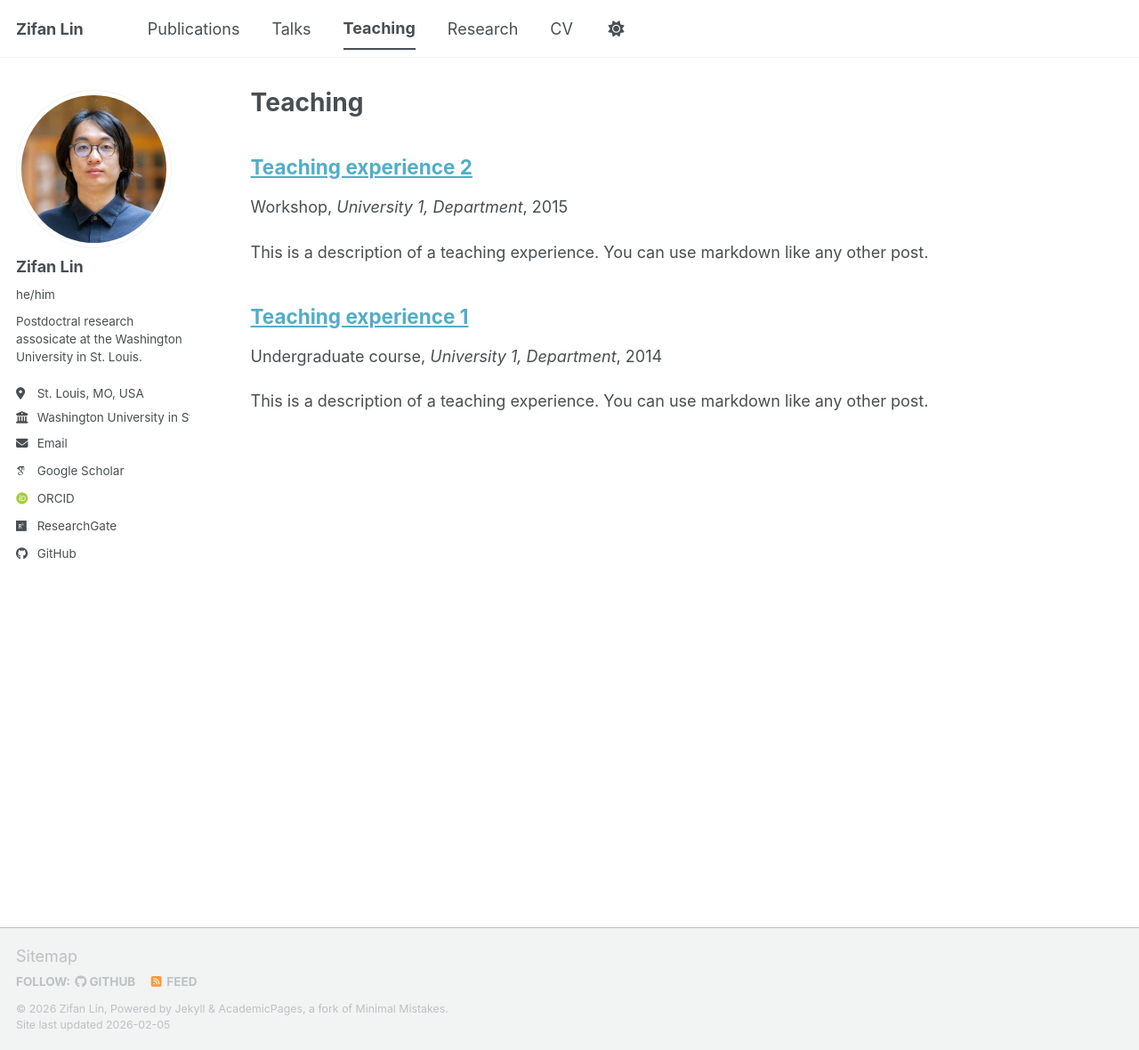
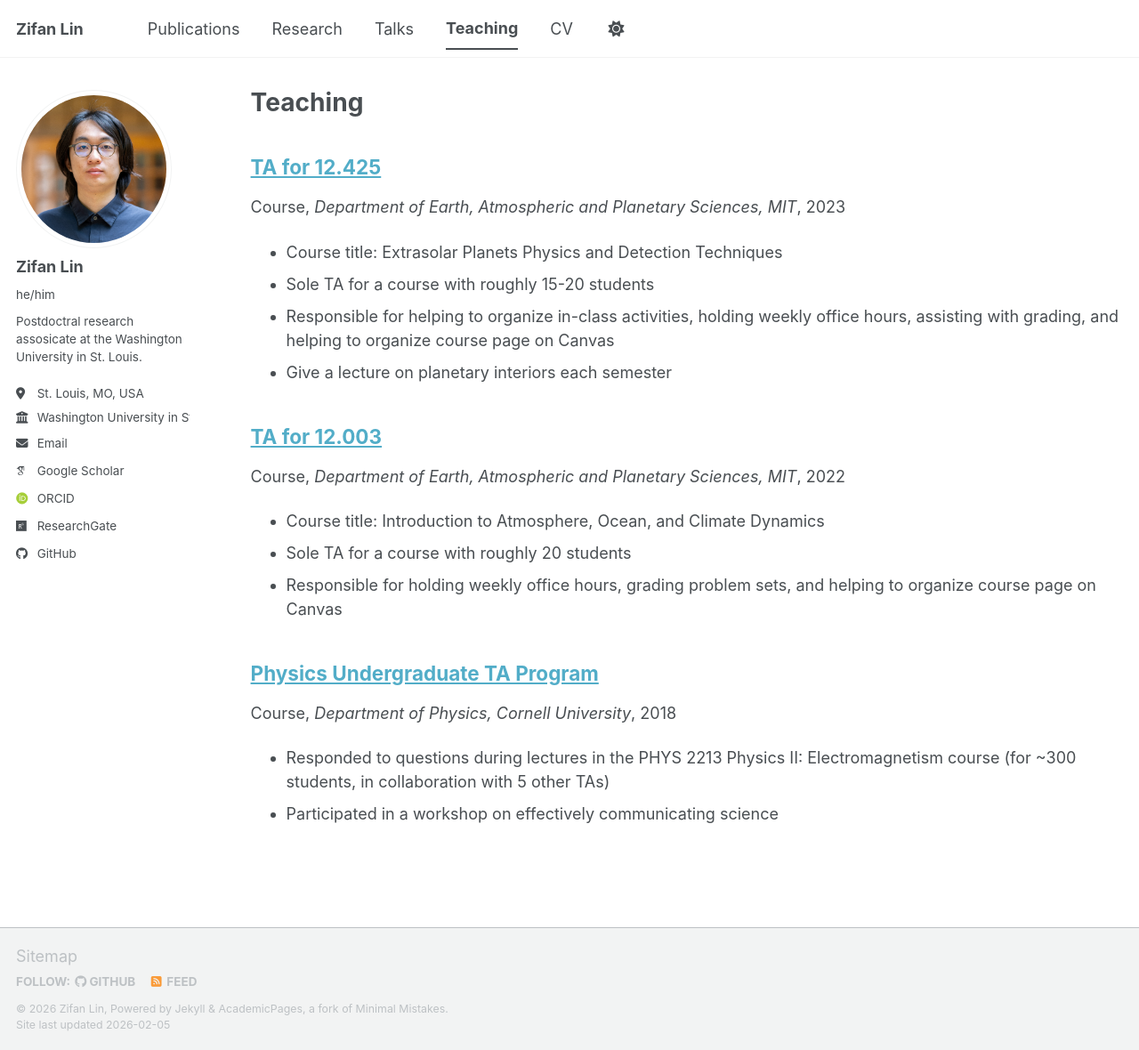
Before and after one commit to Zifan-Lin/Zifan-Lin.github.io, a Jekyll site: the page built from _pages/teaching.html, in a window 1280 px wide and 1180 px high. Shown: the whole window at 89% size. Built offline with Jekyll 4.4.1, drawn with Linux system fonts in a browser that asks for light colours; some web fonts are replaced; a script bundle is joined from its source files by our own code; library files that are not in the unit come from our copies.

Commit message:
teaching

```diff
--- a/_data/navigation.yml
+++ b/_data/navigation.yml
@@ -11,14 +11,14 @@ main:
   - title: "Publications"
     url: /publications/
 
+  - title: "Research"
+    url: /research/
+
   - title: "Talks"
     url: /talks/
 
   - title: "Teaching"
     url: /teaching/
-
-  - title: "Research"
-    url: /research/
 
   # - title: "Blog Posts"
   #   url: /year-archive/
--- a/_teaching/2014-spring-teaching-1.md
+++ /dev/null
@@ -1,20 +0,0 @@
----
-title: "Teaching experience 1"
-collection: teaching
-type: "Undergraduate course"
-permalink: /teaching/2014-spring-teaching-1
-venue: "University 1, Department"
-date: 2014-01-01
-location: "City, Country"
----
-
-This is a description of a teaching experience. You can use markdown like any other post.
-
-Heading 1
-======
-
-Heading 2
-======
-
-Heading 3
-======
--- a/_teaching/2015-spring-teaching-2.md
+++ /dev/null
@@ -1,20 +0,0 @@
----
-title: "Teaching experience 2"
-collection: teaching
-type: "Workshop"
-permalink: /teaching/2015-spring-teaching-1
-venue: "University 1, Department"
-date: 2015-01-01
-location: "City, Country"
----
-
-This is a description of a teaching experience. You can use markdown like any other post.
-
-Heading 1
-======
-
-Heading 2
-======
-
-Heading 3
-======
--- /dev/null
+++ b/_teaching/2018-physics-ta.md
@@ -0,0 +1,12 @@
+---
+title: "Physics Undergraduate TA Program"
+collection: teaching
+type: "Course"
+permalink: /teaching/2018-physics-ta
+venue: "Department of Physics, Cornell University"
+date: 2018-01-01
+location: "Ithaca, NY"
+---
+
+- Responded to questions during lectures in the PHYS 2213 Physics II: Electromagnetism course (for ~300 students, in collaboration with 5 other TAs)
+- Participated in a workshop on effectively communicating science
--- /dev/null
+++ b/_teaching/2022-eaps-ta.md
@@ -0,0 +1,13 @@
+---
+title: "TA for 12.003"
+collection: teaching
+type: "Course"
+permalink: /teaching/2022-eaps-ta
+venue: "Department of Earth, Atmospheric and Planetary Sciences, MIT"
+date: 2022-01-01
+location: "Cambridge, MA"
+---
+
+- Course title: Introduction to Atmosphere, Ocean, and Climate Dynamics
+- Sole TA for a course with roughly 20 students
+- Responsible for holding weekly office hours, grading problem sets, and helping to organize course page on Canvas
--- /dev/null
+++ b/_teaching/2023-eaps-ta.md
@@ -0,0 +1,14 @@
+---
+title: "TA for 12.425"
+collection: teaching
+type: "Course"
+permalink: /teaching/2023-eaps-ta
+venue: "Department of Earth, Atmospheric and Planetary Sciences, MIT"
+date: 2023-01-01
+location: "Cambridge, MA"
+---
+
+- Course title: Extrasolar Planets Physics and Detection Techniques
+- Sole TA for a course with roughly 15-20 students
+- Responsible for helping to organize in-class activities, holding weekly office hours, assisting with grading, and helping to organize course page on Canvas
+- Give a lecture on planetary interiors each semester
```
Also changed, not shown: _research/research-1.md (+3 -3 lines).
